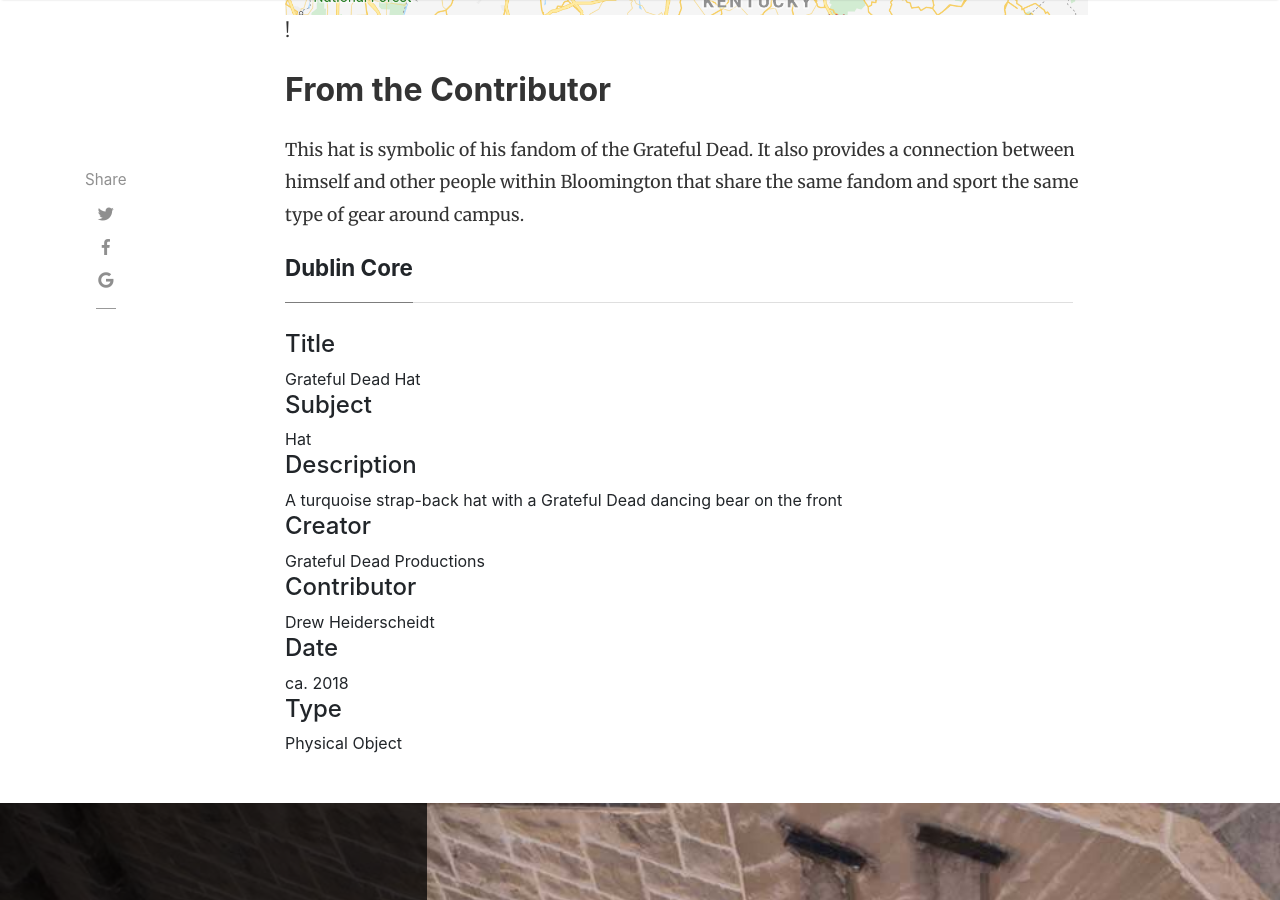
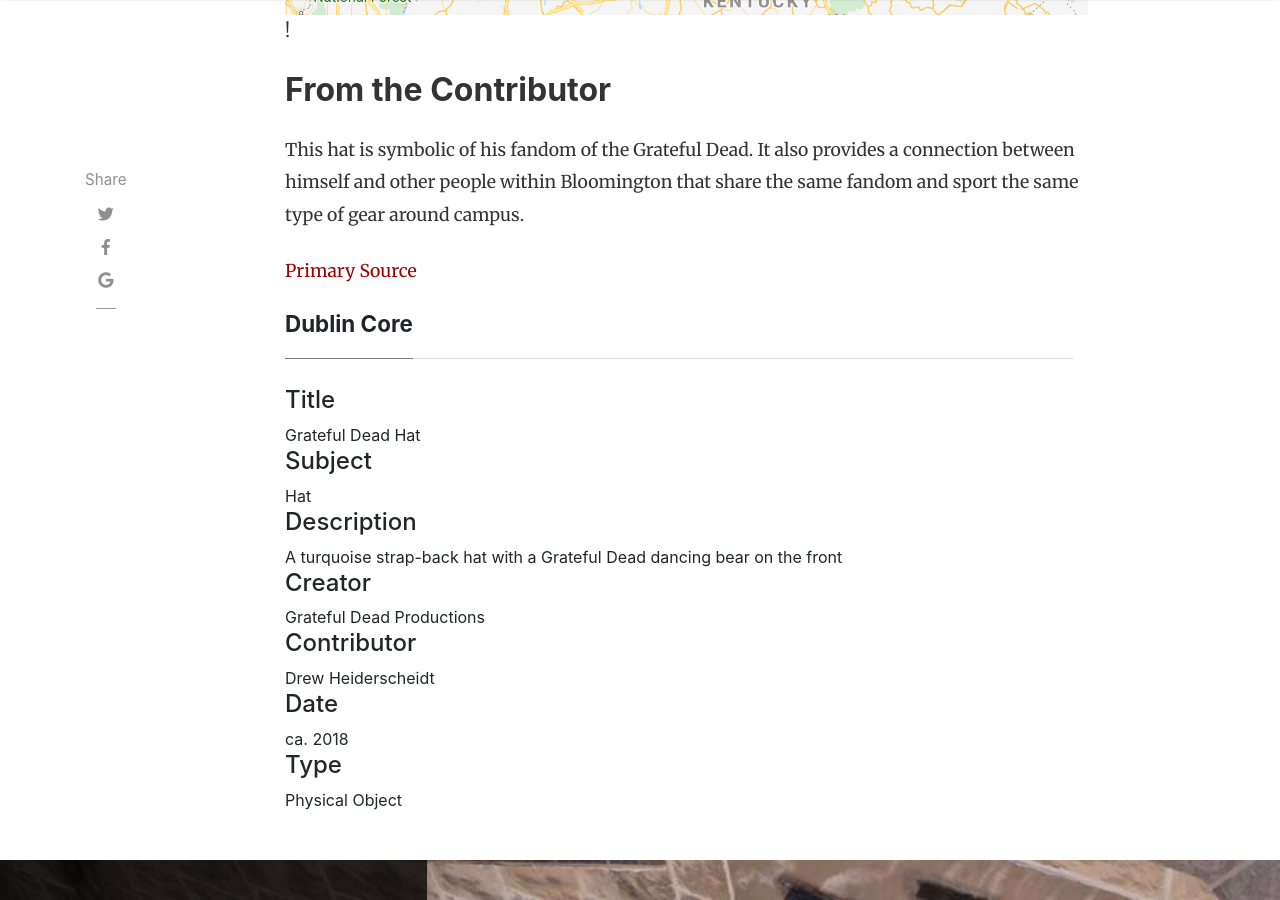
Before and after one commit to H301HistoryHarvest/H301HistoryHarvest, a Jekyll site: the page built from _items/2019-10-01-0003.md, in a window 1280 px wide and 900 px high, scrolled down 2429 px. Built offline with Jekyll 4.4.1, drawn with Linux system fonts in a browser that asks for light colours; nearby versions of some CDN libraries; comment, search, counter and statistics services are not loaded.

Commit message:
Update 2019-10-01-0003.md

```diff
--- a/_items/2019-10-01-0003.md
+++ b/_items/2019-10-01-0003.md
@@ -25,3 +25,5 @@ In ties between the secondary source, the hat, and primary source, I found a con
 ## From the Contributor
 
 This hat is symbolic of his fandom of the Grateful Dead. It also provides a connection between himself and other people within Bloomington that share the same fandom and sport the same type of gear around campus.
+
+[Primary Source](http://webapp1.dlib.indiana.edu/findingaids/view?brand=general&docId=InU-Ar-VAA8140.xml&chunk.id=d1e93&text1=Rock%20and%20Roll&startDoc=1)
```
